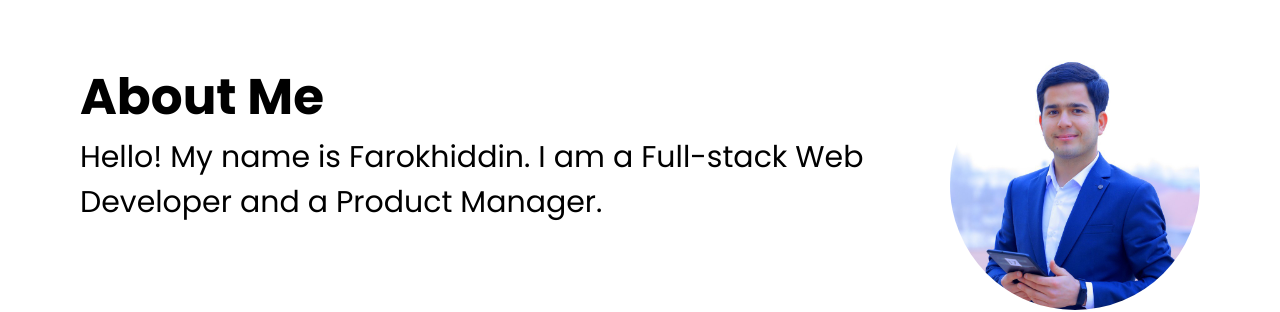
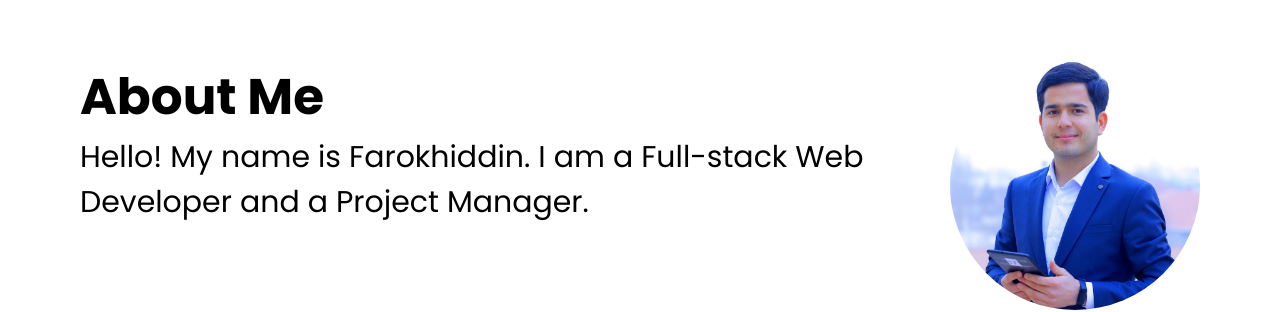
Before and after one commit to Rekhillab/portfolio, a plain HTML site: page index.html in a window 1280 px wide. Shown: the part 820-1132 px from the top of the page. Drawn offline with Linux system fonts and the light colour scheme.

Commit message:
Update index.html

```diff
--- a/index.html
+++ b/index.html
@@ -51,7 +51,7 @@
 <section class="sub-section" id="about-me">
     <div class="information">
         <h2>About Me</h2>
-        <p>Hello! My name is Farokhiddin. I am a Full-stack Web Developer  and a Product Manager.</p>
+        <p>Hello! My name is Farokhiddin. I am a Full-stack Web Developer  and a Project Manager.</p>
     </div>
     <div class="headshot-container">
         <img class="headshot" src="farokhiddin.jfif" alt="image">
```
